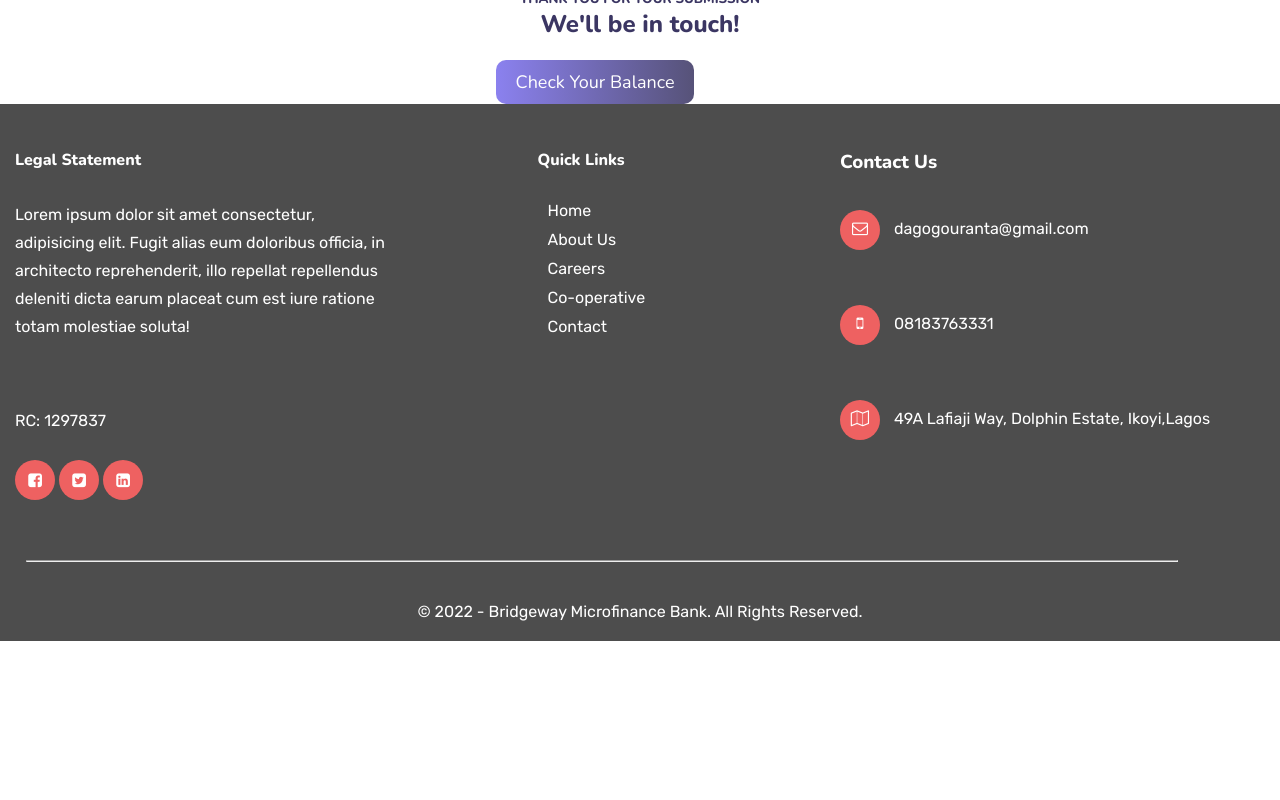
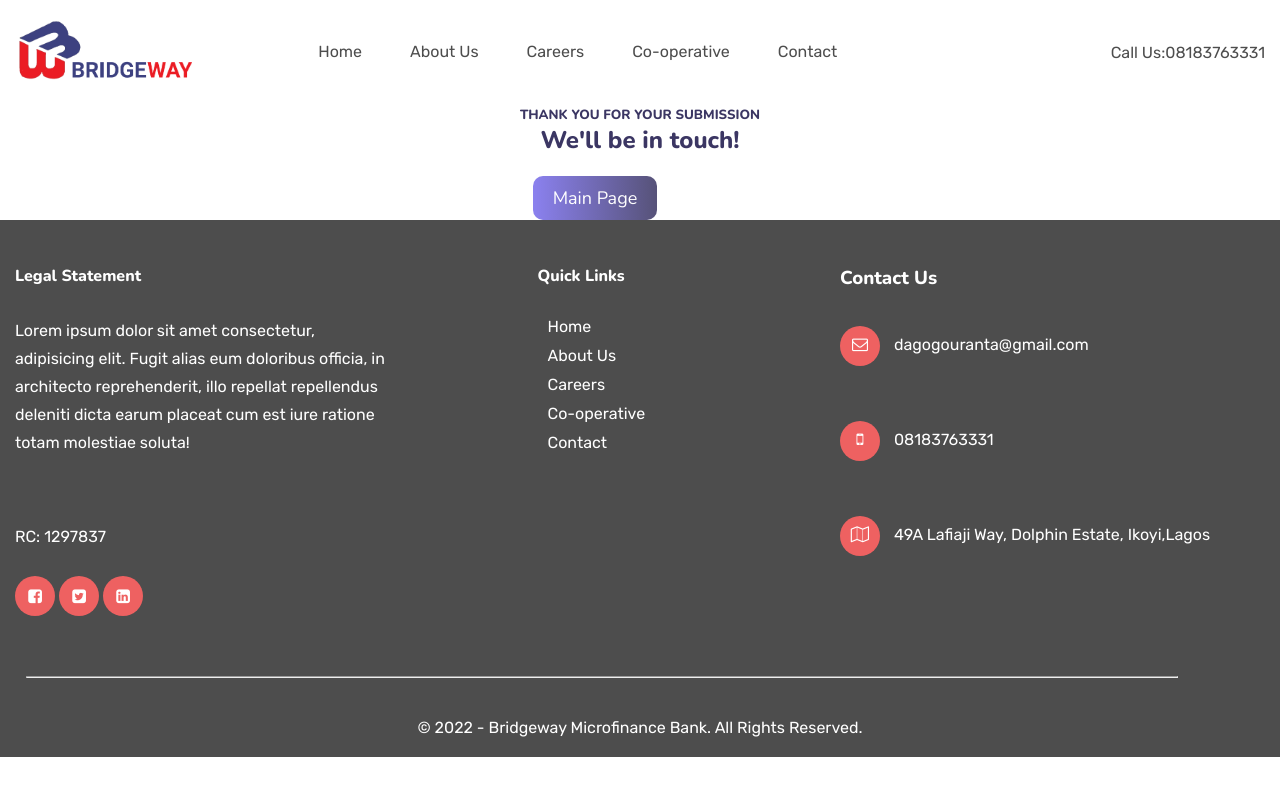
Before and after one commit to Dagogo-Clinton-Uranta/bridgeway-frontpage, a PHP site: page /thankyou.html in a window 1280 px wide. Run offline with PHP 8.4, Linux system fonts and the light colour scheme; some libraries are stand-ins or nearby versions.

Commit message:
fixed thankyou page

```diff
--- a/css/style.css
+++ b/css/style.css
@@ -1235,7 +1235,7 @@ button.thank-btn {
     transition:all 0.1s ease-in-out;
 }
 
-.common-thank:hover {
+.thank-btn:hover {
     background-image:linear-gradient(90deg, #8b81ef, #c91821);
     font-weight:510;
 
--- a/thankyou.html
+++ b/thankyou.html
@@ -31,15 +31,62 @@
 
 </head>
 
+<!-- before all sections, a hidden arrow-->
+<div id="arrow">
+    <i class="fa fa-arrow-up" aria-hidden="true"></i>
+  </div>
+  <!-- hidden arrow ending-->
+
+<!-- section 1 , the header-->
+<header id="home">
+   <div class="container">
+    <div class="top-bar"> <!--navbar , note the heirarchy of what's inside the navbar-->
+      <div class="nav-col">
+
+          <div class="logo">
+              <img src="images/logo1.png" class="img-responsive" alt="bridgeway logo"/>
+          </div>
+          <!-- logo closing tag-->
+
+          <div class="menu">
+           <a href="#welcome">Home</a>
+           <a href="#why-choose-us">About Us</a> <!--this one is going to be a scroll down, while the others lead to a different page-->
+           <a href="#bank-careers">Careers</a>
+           <a href="#feature-sec">Co-operative</a>
+           <a href="#contact">Contact</a>
+          </div>
+          <!--menu closing tag-->
+      </div>
+          <!--the nav col closing tag-->
+
+
+
+          <div class="cnt-info-col">
+           <a href="tel:0818376331"><span>Call Us:</span>08183763331</a>
+          </div> <!--cnt-info-col closing tag-->
+
+           <div class="clear"> </div> <!--clear closing tag-->
+      </div> <!--top-bar closing tag-->
+
+   </div>
+</header>
+
+
+
+
+
+
+
+
 <!--THANKING THEM -->
-<div class="text-center  mg-tp-xs ">
+<div class="text-center  ">
     <h5 class="thank-h5 carousel-font-color">THANK YOU FOR YOUR SUBMISSION</h5>
     <h2 class="thank-h2 carousel-font-color">We'll be in touch!</h2>
 
-    <a href="https://bridgeway-front-page.herokuapp.com/"> <button class="common-btn" type="button">Check Your Balance</button></a>
+    <a href="https://bridgeway-front-page.herokuapp.com/"> <button class="common-btn" type="button">Main Page</button></a>
    </div>  <!--text-center ending-->
 
-
+<!--THANKING YOU SECTION ENDING -->
 
 <!--NEW SECTION FOOTER -->
 <footer>
```
